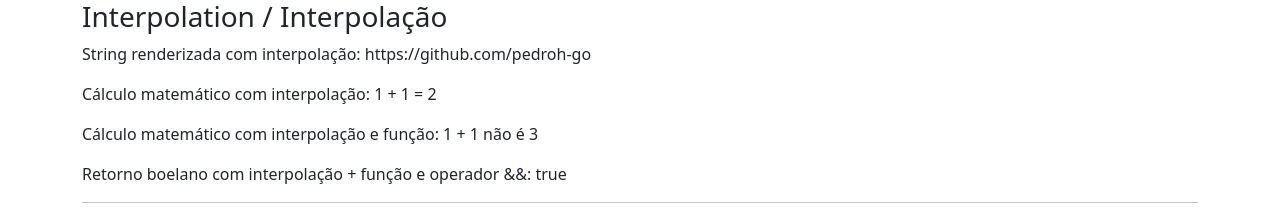
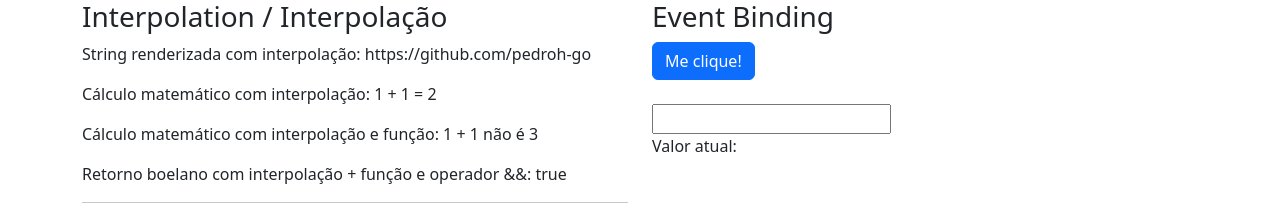
Before and after one commit to pedroh-go/data-binding, an Angular app: page / in a window 1280 px wide. Shown: the top 208 px of the page. Built offline with nearby package versions, Linux system fonts and the light colour scheme.

Commit message:
Event Binding

```diff
--- a/src/app/data-binding/data-binding.component.html
+++ b/src/app/data-binding/data-binding.component.html
@@ -1,4 +1,6 @@
 <div class="container">
+    <div class="row">
+        <div class="col-sm-6">
             <section class="property-binding">
 
                 <article>
@@ -53,16 +55,22 @@
 
                 </article>
             </section>
-    <hr/>
+        </div>
+        <div class="col-sm-6">
             <section class="event-binding">
 
                 <article>
                     <h3>Event Binding</h3>
                     <div>
-                <button class="btn btn-primary">Me clique!</button>
-
+                        <button (click)="botaoClicado()" class="btn btn-primary">Me clique!</button>
+                        <br/><br/>
+                        <input type="text" (keyup)="onKeyUp($event)"/>
+                        <p>Valor atual: {{valorAtual}}</p>
                     </div>
                 </article>
 
             </section>
         </div>
+    </div>
+    <br/>
+</div>
--- a/src/app/data-binding/data-binding.component.ts
+++ b/src/app/data-binding/data-binding.component.ts
@@ -11,6 +11,8 @@ export class DataBindingComponent implements OnInit {
   cursoAngular: boolean =  true;
   urlImagem: string = 'https://st3.depositphotos.com/2435397/17055/i/450/depositphotos_170557180-stock-photo-cartoon-scene-wolf-piglets-traditional.jpg';
 
+  valorAtual: string = '';
+
   getValor(){
     return 1;
   }
@@ -19,6 +21,15 @@ export class DataBindingComponent implements OnInit {
     return true;
   }
 
+  botaoClicado(){
+    alert("Olá mundo");
+  }
+
+  onKeyUp(evento: KeyboardEvent){
+    //console.log((<HTMLInputElement>evento.target).value);
+    this.valorAtual = (<HTMLInputElement>evento.target).value;
+  }
+
   constructor() { }
 
   ngOnInit(): void {
```
Lines whose indentation alone changed are shown as unchanged.
